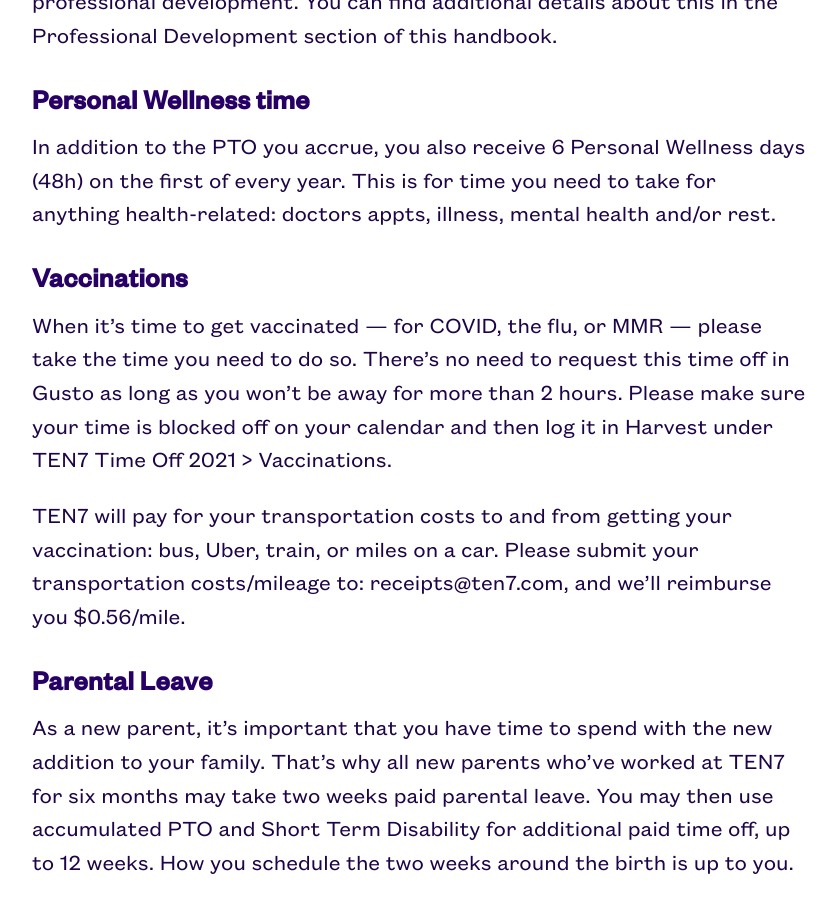
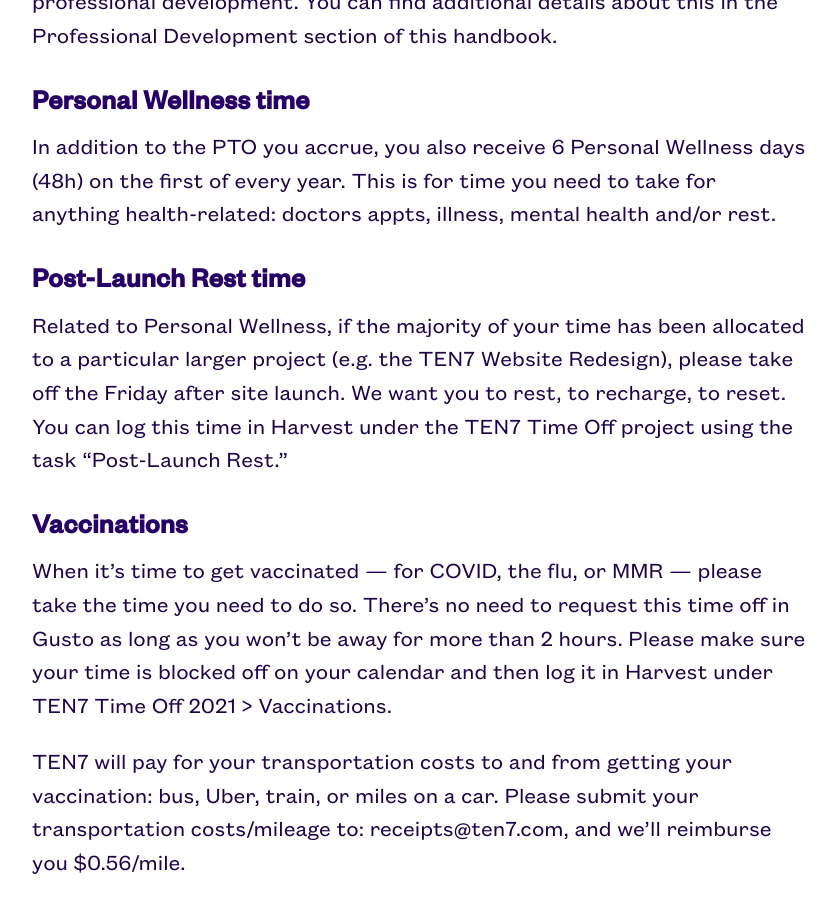
Before and after one commit to ten7/handbook.ten7.com, a Jekyll site: the page built from _pages/04_ourbenefits.md, in a window 1280 px wide and 900 px high, scrolled down 5937 px. Shown: the whole window, without its empty margins (220-1056 px from the left). Built offline with Jekyll 4.4.1, drawn with Linux system fonts in a browser that asks for light colours.

Commit message:
post-launch rest

```diff
--- a/_pages/04_ourbenefits.md
+++ b/_pages/04_ourbenefits.md
@@ -116,6 +116,10 @@
 
 In addition to the PTO you accrue, you also receive 6 Personal Wellness days (48h) on the first of every year. This is for time you need to take for anything health-related: doctors appts, illness, mental health and/or rest.
 
+## Post-Launch Rest time
+
+Related to Personal Wellness, if the majority of your time has been allocated to a particular larger project (e.g. the TEN7 Website Redesign), please take off the Friday after site launch. We want you to rest, to recharge, to reset. You can log this time in Harvest under the TEN7 Time Off project using the task “Post-Launch Rest."
+
 ## Vaccinations
 
 When it's time to get vaccinated — for COVID, the flu, or MMR — please take the time you need to do so. There's no need to request this time off in Gusto as long as you won't be away for more than 2 hours. Please make sure your time is blocked off on your calendar and then log it in Harvest under TEN7 Time Off 2021 > Vaccinations.
```
